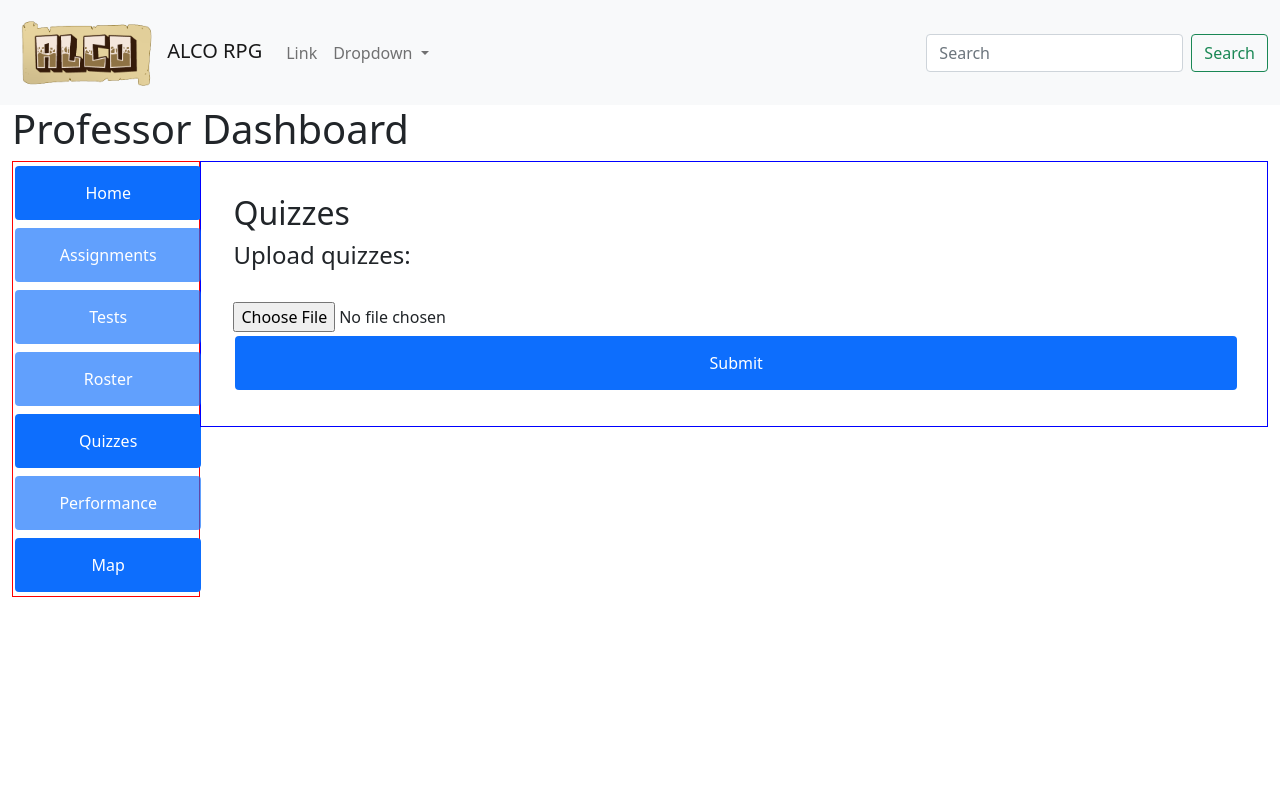
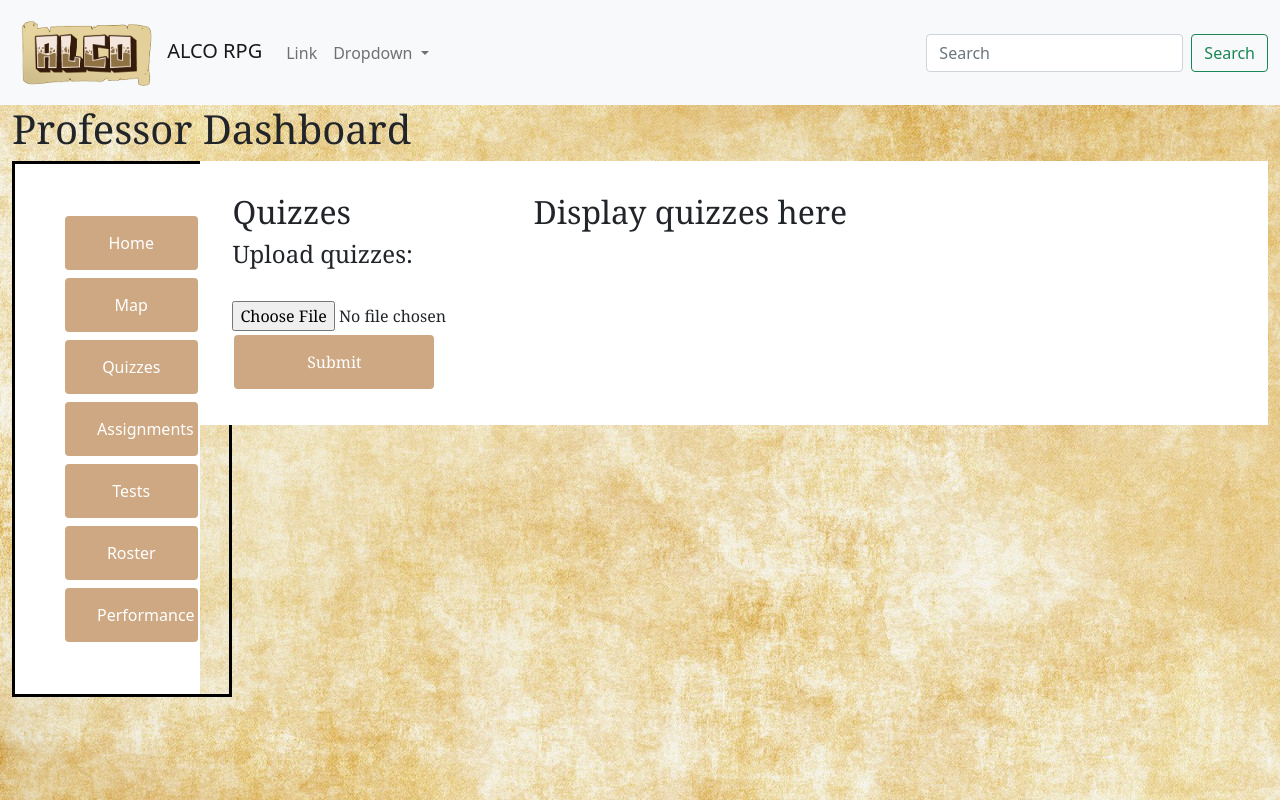
Before and after one commit to brendanyoon/ALCO, a Django app: page /prof-quizzes/ in a window 1280 px wide. Run offline with Django 4.2, Linux system fonts and the light colour scheme.

Commit message:
updated tests, prof-quizzes html file, and styling for all html files.

```diff
--- a/app/static/app/styles.css
+++ b/app/static/app/styles.css
@@ -2,12 +2,17 @@
     width: 15%;
     float: left;
     height: 100%;
-    display: in-line-block;
-    margin: 0;
-    padding: 0;
-    border: 1px solid;
-    border-color: red;
+    display: flex;
+    background-color: white;
     }
+
+.left-wrapper{
+    padding-left: 3em;
+    padding-bottom: 3em;
+    padding-top: 3em;
+    border: 3px solid black;
+}
+
 
 .right-box {
     width: 85%;
@@ -16,16 +21,30 @@
     display: flex;
     margin: 0;
     padding: 0px;
-    border: 1px solid;
-    border-color: blue;
     max-height: 100%
     overflow-x: auto;
     overflow-y: auto;
+    background-color: white;
+    opacity: 1;
     }
 
 .right-wrapper {
     padding: 2em;
     width: 100%;
+    height: 100%;
+    font-family: Georgia;
+
+}
+
+.quiz-form{
+    width: 30%;
+    float: left;
+    height: 100%;
+}
+
+.display-all-quizzes {
+    width: 70%;
+    float: right;
     height: 100%;
 }
 
@@ -39,7 +58,14 @@
   font-size: 16px;
   margin: 4px 2px;
   cursor: pointer;
-  width: 100%;
+  width: 80%;
+  background-color: #cda882;
+}
+
+.btn-primary:hover {
+    color: #f9f7f4;
+    background-color: #04c3ee;
+    border-color: #5b288e;
 }
 
 #loginPage {
--- a/app/templates/app/base.html
+++ b/app/templates/app/base.html
@@ -18,7 +18,7 @@
 
 </head>
 
-<body>
+<body id="bg" style="background-image: url({% static 'images/bg.jpg' %})">
     <nav class="navbar navbar-expand-lg navbar-light bg-light">
         <div class="container-fluid">
             <a class="navbar-brand" href="#">
@@ -61,6 +61,7 @@
         </div>
     </nav>
     <div class="container-fluid">
+
         {% block content %}
         {% endblock %}
     </div>
--- a/app/templates/app/prof-base.html
+++ b/app/templates/app/prof-base.html
@@ -2,16 +2,19 @@
 
 {% block content %}
 
-<h1>Professor Dashboard</h1>
+<h1 style="font-family: Georgia">Professor Dashboard</h1>
 
 <div class="left-box">
-    <a class="btn btn-primary" href="../prof-dashboard/" role="button">Home</a>
-    <button type="button" class="btn btn-primary" disabled>Assignments</button>
-    <button type="button" class="btn btn-primary" disabled>Tests</button>
-    <button type="button" class="btn btn-primary" disabled>Roster</button>
-    <a class="btn btn-primary" href="../prof-quizzes/" role="button">Quizzes</a>
-    <button type="button" class="btn btn-primary" disabled>Performance</button>
-    <a class="btn btn-primary" href="../prof-map/" role="button">Map</a>
+    <div class="left-wrapper">
+        <a class="btn btn-primary" href="../prof-dashboard/" role="button">Home</a>
+        <a class="btn btn-primary" href="../prof-map/" role="button">Map</a>
+        <a class="btn btn-primary" href="../prof-quizzes/" role="button">Quizzes</a>
+        <br>
+        <a class="btn btn-primary" href="#" role="button">Assignments</a>
+        <a class="btn btn-primary" href="#" role="button">Tests</a>
+        <a class="btn btn-primary" href="#" role="button">Roster</a>
+        <a class="btn btn-primary" href="#" role="button">Performance</a>
+    </div>
 </div>
 
 <div class="right-box">
--- a/app/templates/app/prof-quizzes.html
+++ b/app/templates/app/prof-quizzes.html
@@ -2,17 +2,24 @@
 
 {% block prof-content %}
 
-<h2>Quizzes</h2>
-<h4>Upload quizzes:</h4>
+<div class="quiz-form">
+    <h2 style="font-family: Georgia">Quizzes</h2>
+    <h4 style="font-family: Georgia">Upload quizzes:</h4>
     <br>
 
     <form method="post" enctype="multipart/form-data">
         {% csrf_token %}
         <input type="file" name="document">
-    <button type="submit" class="btn btn-primary">Submit</button>
+        <br>
+        <button type="submit" class="btn btn-primary" style="width: 200px">Submit</button>
         {% if url %}
             <p>Uploaded file: <a href="{{ url }}">{{ url }}</a></p>
         {% endif %}
     </form>
+</div>
+
+<div class="display-all-quizzes">
+    <h2 style="font-family: Georgia">Display quizzes here</h2>
+</div>
 
 {% endblock prof-content %}
```
Also changed, not shown: app/templates/app/prof-dashboard.html (+2 -6 lines), app/templates/app/prof-map.html (+6 -2 lines), app/tests.py (+37 -11 lines), app/static/images/bg.jpg (added). Lines whose indentation alone changed are shown as unchanged.
